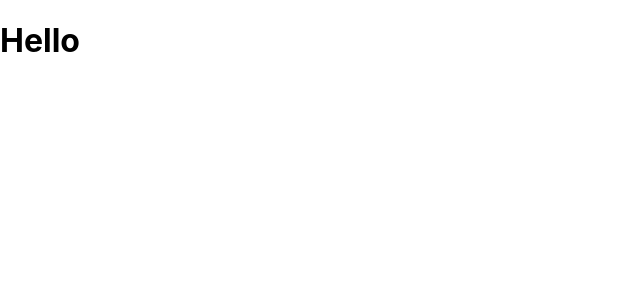
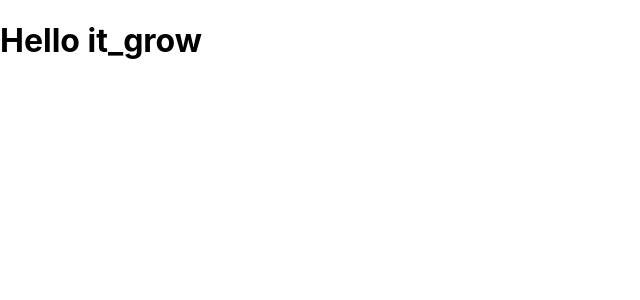
Before and after one commit to idamilankovic/idamilankovic.github.io-gender, a React (Create React App) app in the folder name-generator/: page / in a window 1280 px wide. Shown: the top 300 px of the page, without its empty margins (0-640 px from the left). Built offline with nearby package versions, Linux system fonts and the light colour scheme.

Commit message:
second commit
Signed-off-by: idamilankovic <ida@itgrow.hr>

```diff
--- a/name-generator/package.json
+++ b/name-generator/package.json
@@ -2,7 +2,7 @@
   "homepage": "https://idamilankovic.github.io/idamilankovic.github.io-gender/",
   "name": "name-generator",
   "proxy": "http://localhost:3000/idamilankovic.github.io-gender",
-  "version": "0.1.0",
+  "version": "0.1.1",
   "private": true,
   "dependencies": {
     "@testing-library/jest-dom": "^5.16.5",
--- a/name-generator/src/App.js
+++ b/name-generator/src/App.js
@@ -5,7 +5,7 @@ function App() {
 
   return (
     <div>
-      <h1>Hello</h1>
+      <h1>Hello it_grow</h1>
       <span><GetName /></span>
     </div>
   );
```
